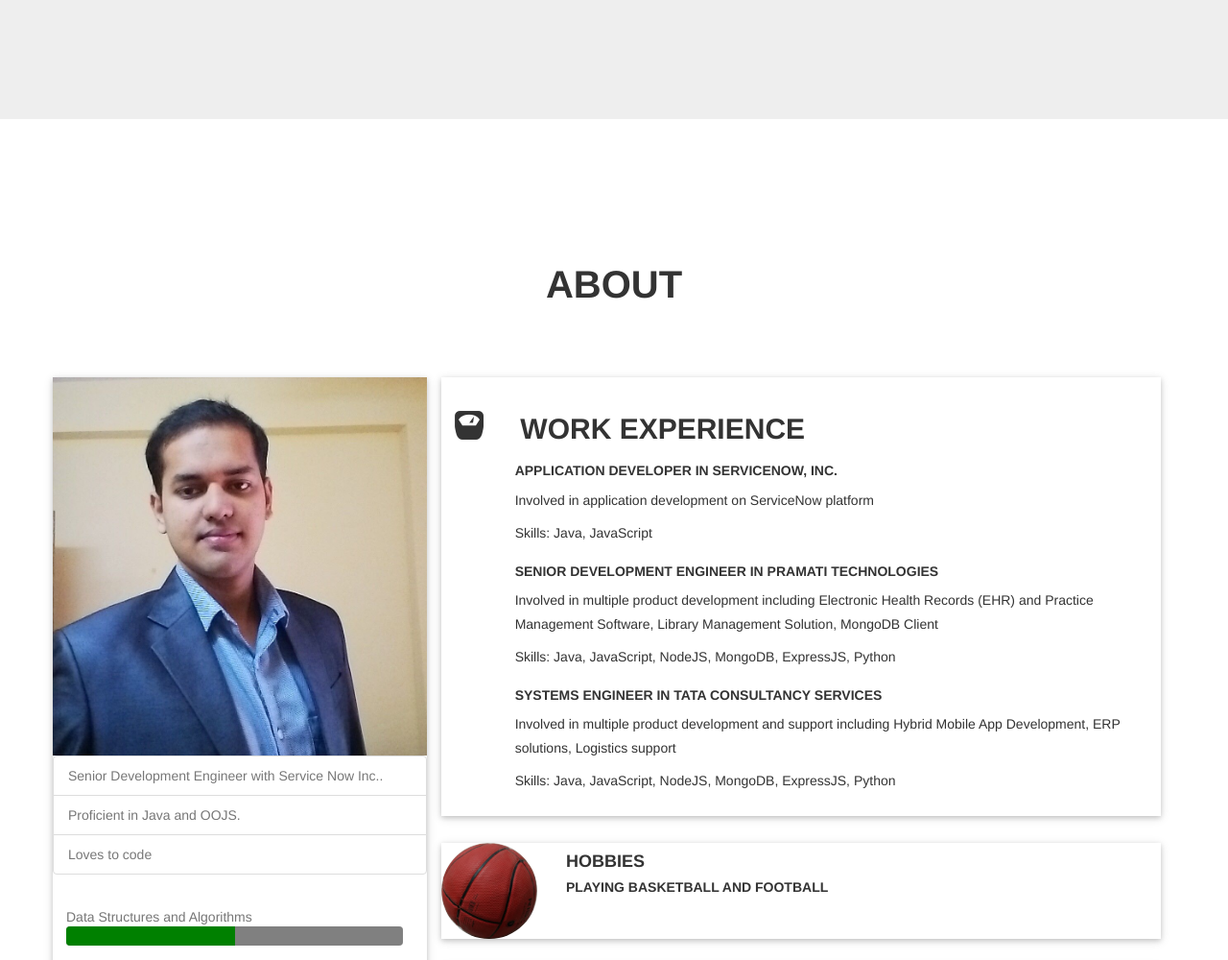
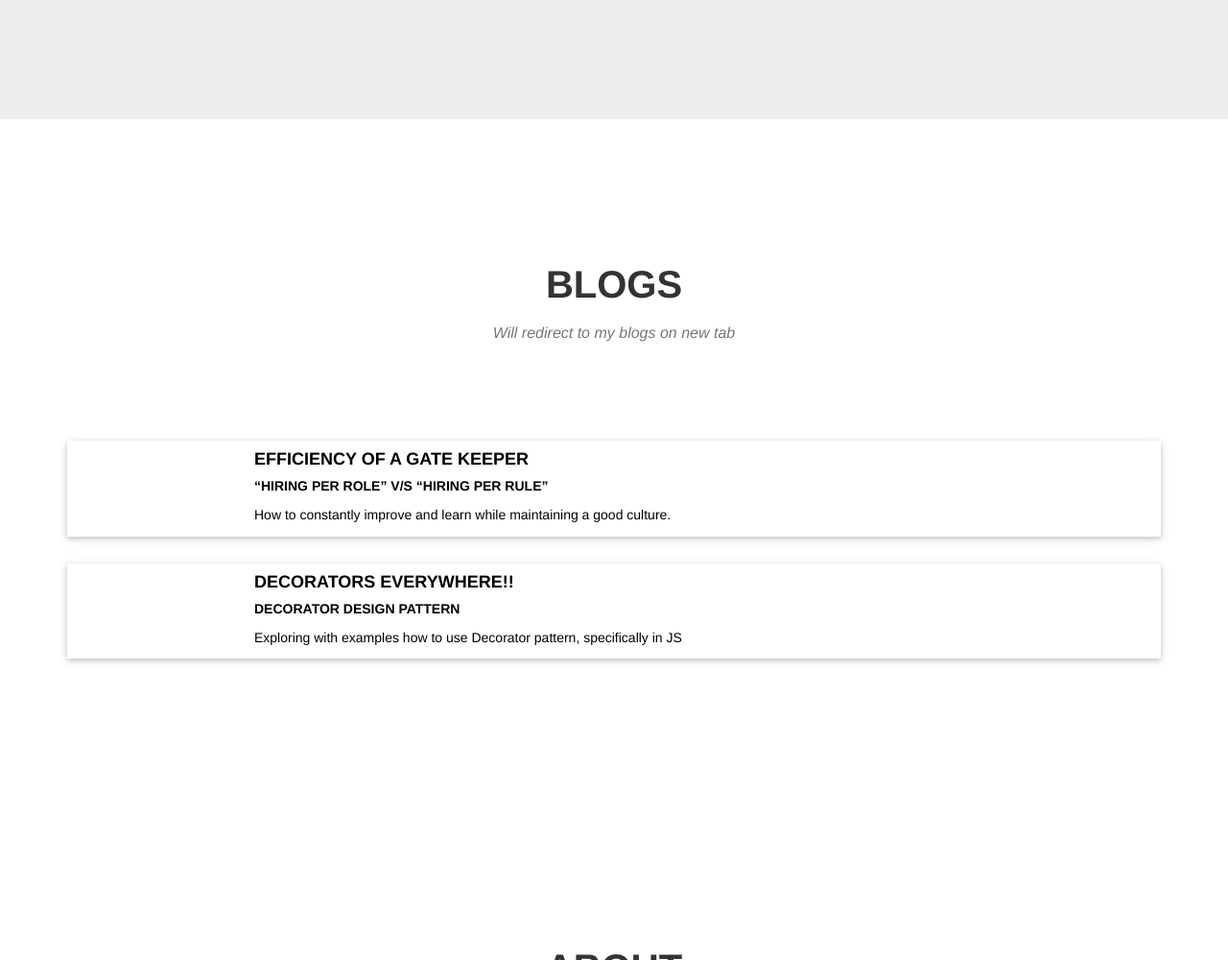
Before and after one commit to Rahul-Raviprasad/personal-website, a website: page index.html in a window 1280 px wide. Shown: the part 1800-2800 px from the top of the page at 96% size. Drawn offline with nearby package versions, Linux system fonts and the light colour scheme.

Commit message:
added new section for blogs and linked to medium blogs

```diff
--- a/css/main.css
+++ b/css/main.css
@@ -108,7 +108,13 @@ img {
   margin: 0px auto;
 }
 
+.links {
+  color: black;
+}
 
+.links:hover {
+  color: grey;
+}
 
 
 
--- a/index.html
+++ b/index.html
@@ -48,6 +48,9 @@
                     </li>
                     <li>
                         <a class="page-scroll" href="#portfolio">Work</a>
+                    </li>
+                    <li>
+                        <a class="page-scroll" href="#blogs">Blogs</a>
                     </li>
                     <li>
                         <a class="page-scroll" href="#about">About</a>
@@ -176,6 +179,51 @@
                 </div>
             </div>
         </div>
+    </section>
+
+    <!-- blogs Section -->
+    <section id="blogs">
+      <div class="container">
+          <div class="row">
+              <div class="col-lg-12 text-center">
+                  <h2 class="section-heading">Blogs</h2>
+                  <h3 class="section-subheading text-muted">Will redirect to my blogs on new tab</h3>
+              </div>
+          </div>
+
+          <div class="card mtl">
+            <a href="https://medium.com/@rahul.raviprasad/efficiency-of-a-gate-keeper-7fc2f80265f3#.fe5lw2j9o" target="_blank" class="links">
+              <div class="row">
+                <div class="col-md-2 col-sm-2">
+                  <!-- put a gate image here-->
+                </div>
+                <div class="col-md-10 col-sm-10 hobbies">
+                  <h4>Efficiency of a Gate Keeper</h4>
+                  <h5>“Hiring per Role” v/s “Hiring per Rule”</h5>
+                  <p>How to constantly improve and learn while maintaining a good culture.</p>
+                </div>
+              </div>
+            </a>
+          </div>
+
+          <div class="card mtl">
+            <a href="https://medium.com/@rahul.raviprasad/decorators-everywhere-4a38ec3326e0#.pq47fop9x" target="_blank" class="links">
+              <div class="row">
+                <div class="col-md-2 col-sm-2">
+                  <!-- put a relevant image here-->
+                </div>
+                <div class="col-md-10 col-sm-10 hobbies">
+                  <h4>Decorators everywhere!!</h4>
+                  <h5>Decorator design pattern</h5>
+                  <p>Exploring with examples how to use Decorator pattern, specifically in JS</p>
+                </div>
+              </div>
+            </a>
+          </div>
+
+
+      </div>
+
     </section>
 
     <!-- About Section -->
```
Also changed, not shown: css/main.min.css.
